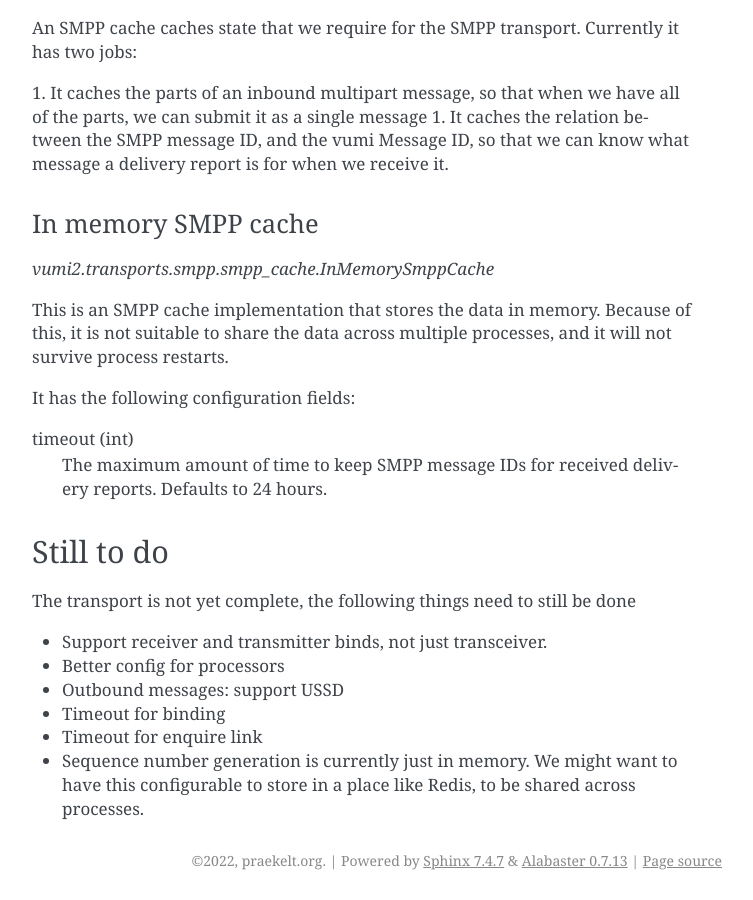
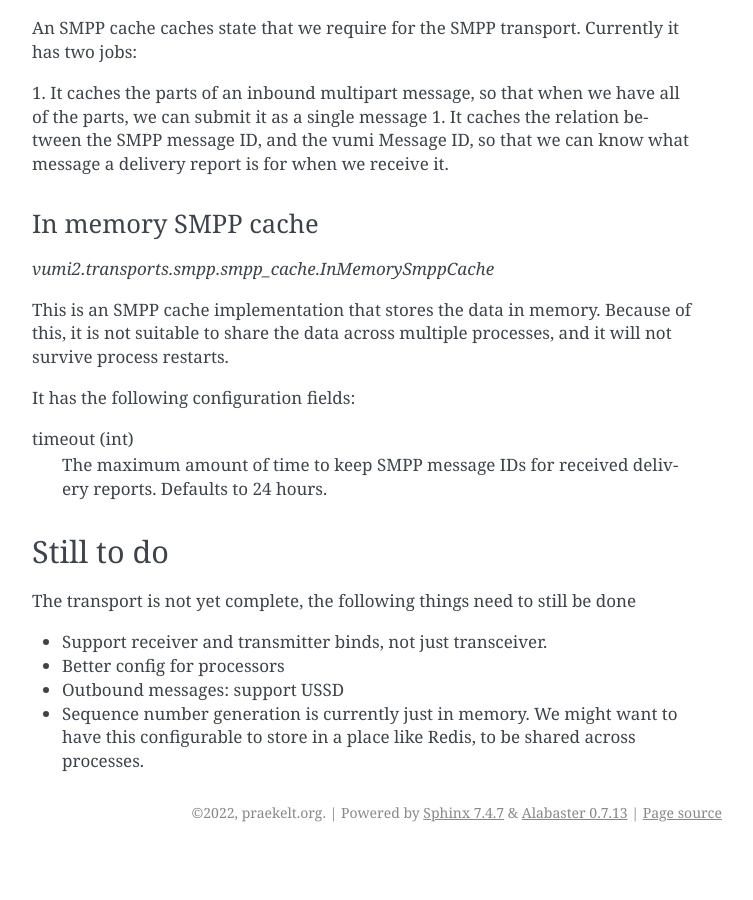
Before and after one commit to praekeltfoundation/vumi2, a Sphinx documentation site: the page built from docs/transports/smpp.rst, in a window 1280 px wide and 900 px high, scrolled down 6446 px. Shown: the whole window, without its empty margins (388-1141 px from the left). Built offline with Sphinx 7.4.7, drawn with Linux system fonts in a browser that asks for light colours; after the commit the page ends 7298 px from its top, so only the background shows below that.

Commit message:
Update docs for timeouts added

```diff
--- a/docs/transports/smpp.rst
+++ b/docs/transports/smpp.rst
@@ -187,6 +187,4 @@ The transport is not yet complete, the following things need to still be done
 - Support receiver and transmitter binds, not just transceiver.
 - Better config for processors
 - Outbound messages: support USSD
-- Timeout for binding
-- Timeout for enquire link
 - Sequence number generation is currently just in memory. We might want to have this configurable to store in a place like Redis, to be shared across processes.
```
